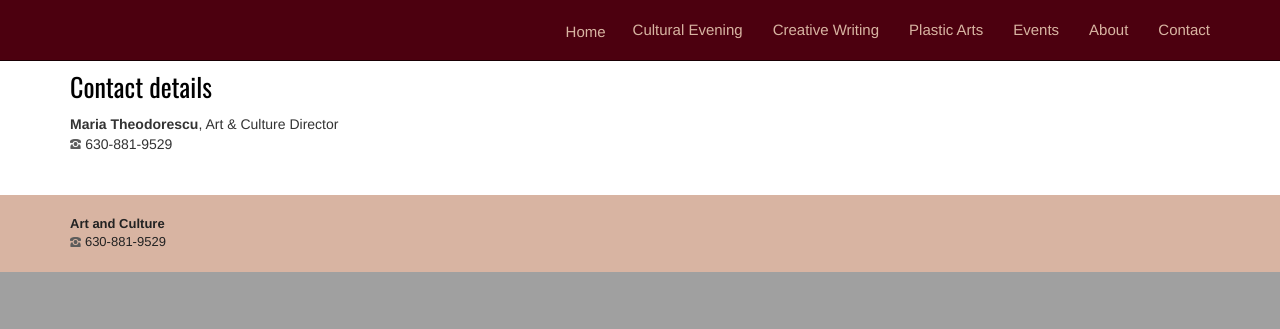
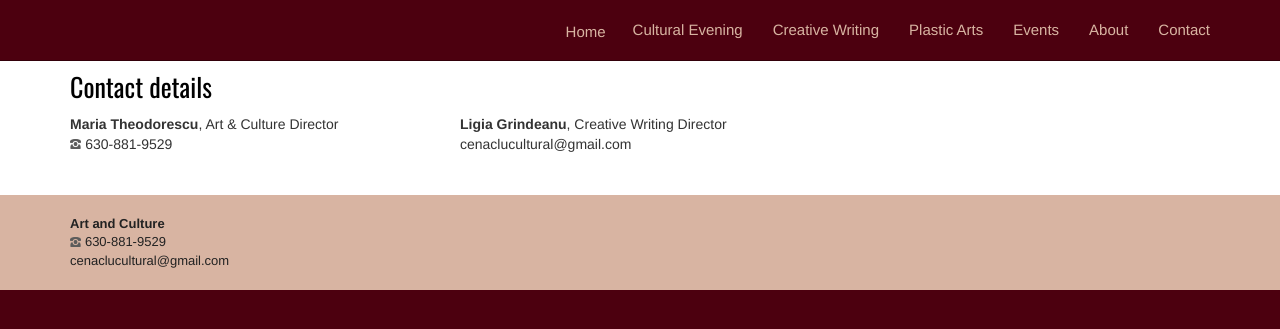
Before and after one commit to adrianth/culteve, a Jekyll site: the page built from en/contact.html, in a window 1280 px wide. Shown: the top 329 px of the page. Built offline with Jekyll 4.4.1, drawn with Linux system fonts in a browser that asks for light colours.

Commit message:
Add contact details

```diff
--- a/_includes/other/footer-en.html
+++ b/_includes/other/footer-en.html
@@ -4,7 +4,8 @@
         <div class="row">
             <div class="col-md-8">
                 <p><strong>Art and Culture</strong><br>
-                <img style="margin-top: -2px; height: 10px;" src="{{ site.baseurl }}/img/icons/phone-gray.png" /> 630-881-9529</p>
+                <img style="margin-top: -2px; height: 10px;" src="{{ site.baseurl }}/img/icons/phone-gray.png" /> 630-881-9529<br>
+                cenaclucultural@gmail.com</p>
 
                 <!--<ul class="footer-menu-links">
                     <li>
--- a/css/menu.scss
+++ b/css/menu.scss
@@ -1,7 +1,7 @@
 ---
 ---
 $main-menu-background-color: #4C000F;
-$main-menu-bottom-color: darken($main-menu-background-color, 10%);
+$main-menu-bottom-color: darken($main-menu-background-color, 5%);
 $main-menu-text-color: #D8B4A2;
 
 div.menu-wrapper {
--- a/css/style.scss
+++ b/css/style.scss
@@ -1,7 +1,7 @@
 ---
 ---
 body {
-    background-color: #A0A0A0;
+    background-color: #4C000F;
     font-family: 'Helvetica Neue', Helvetica, Arial, sans-serif;
     font-size: 14px;
 }
--- a/en/contact.html
+++ b/en/contact.html
@@ -10,9 +10,14 @@ title: Contact
             <h2>Contact details</h2>
 
             <div class="row">
-                <div class="col-sm-6">
-                    <strong>Maria Theodorescu</strong>, Art & Culture Director<br>
+                <div class="col-sm-4">
+                    <strong>Maria Theodorescu</strong>, Art&nbsp;&&nbsp;Culture&nbsp;Director<br>
                     <img style="margin-top: -2px; height: 10px;" src="{{ site.baseurl }}/img/icons/phone-gray.png" /> 630-881-9529
+                    <br><br><br>
+                </div>
+                <div class="col-sm-4">
+                    <strong>Ligia Grindeanu</strong>, Creative&nbsp;Writing&nbsp;Director<br>
+                    cenaclucultural@gmail.com
                     <br><br><br>
                 </div>
             </div>
```
